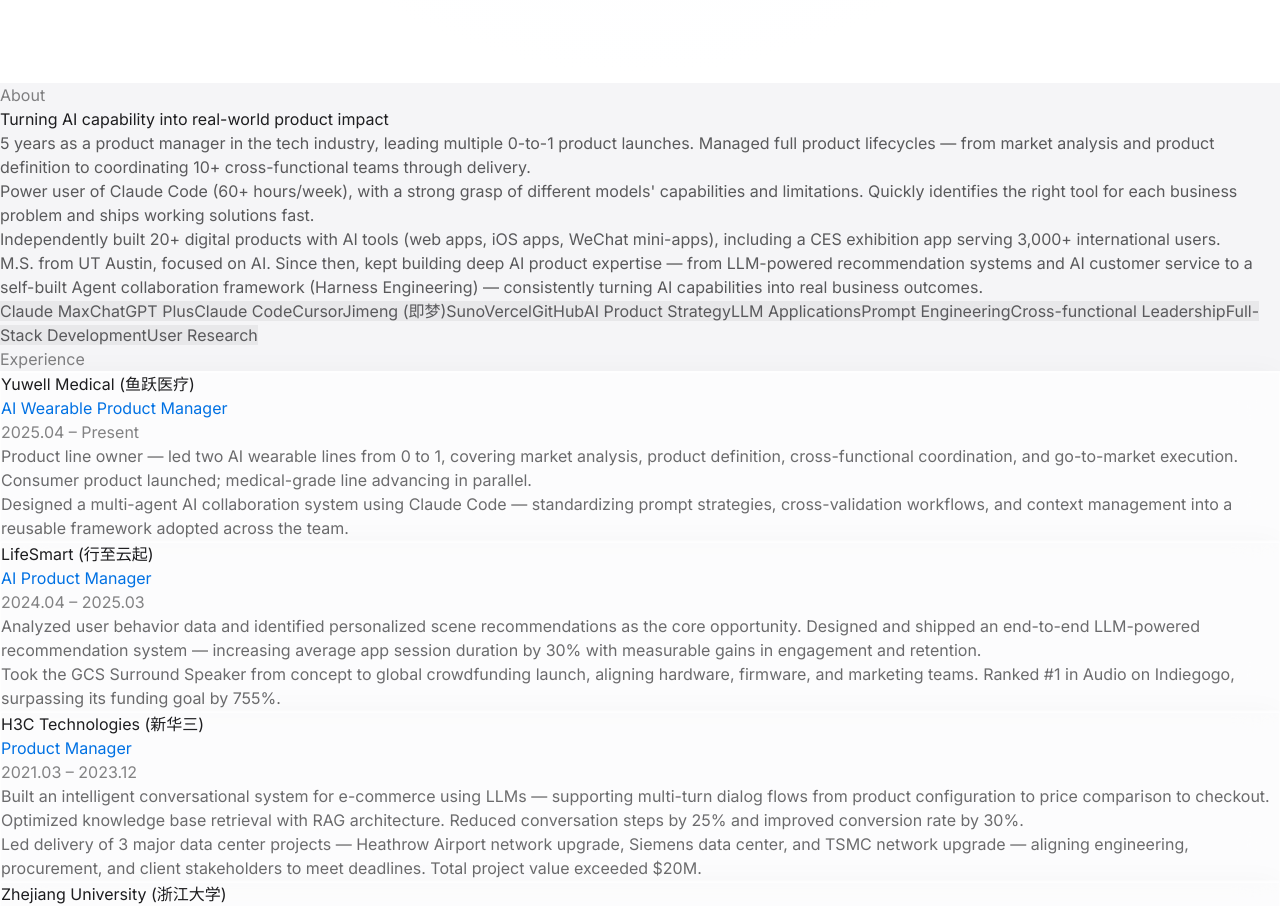
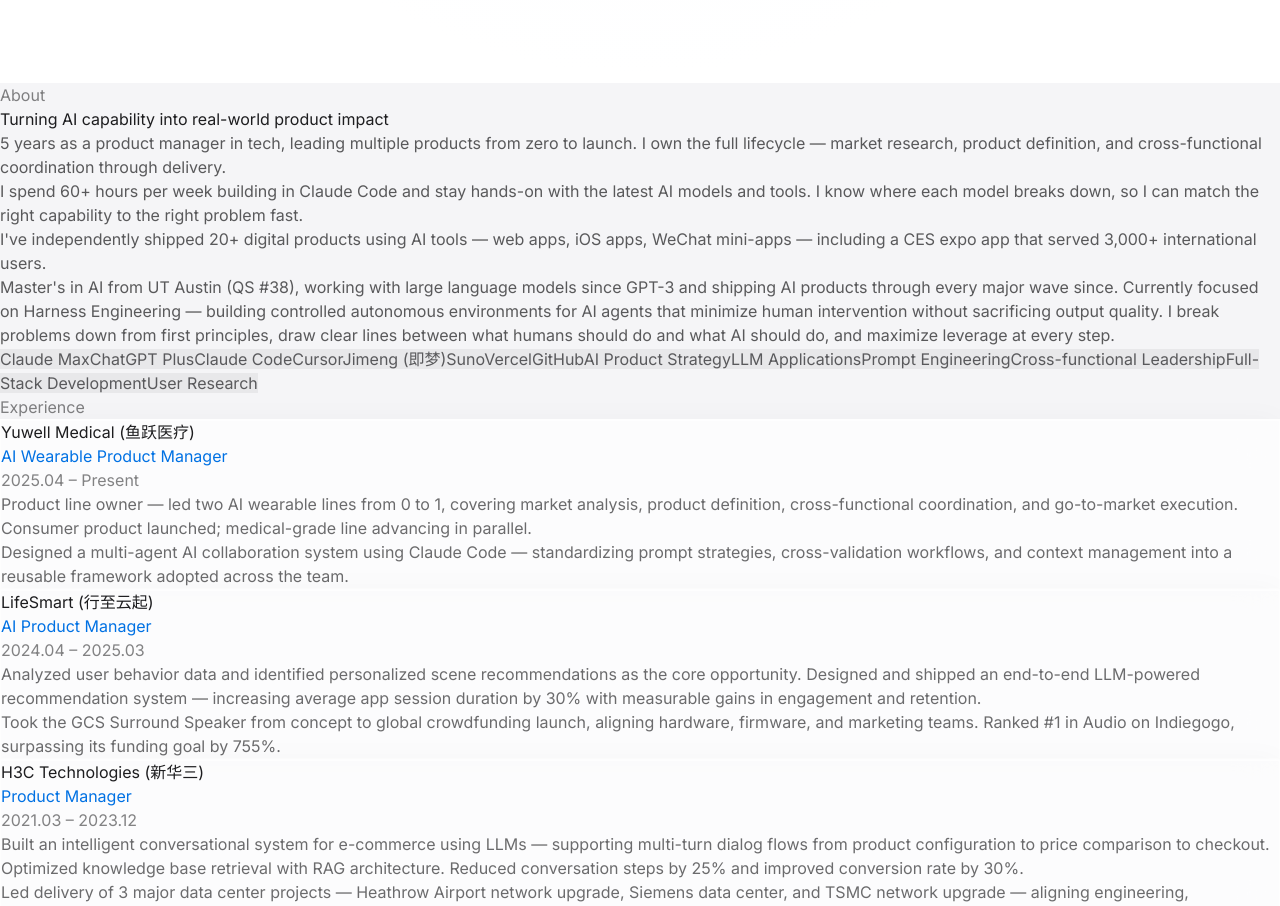
Before and after one commit to RyanYunweiYan/portfolio-light, a React (Vite) app in the folder client/: page / in a window 1280 px wide. Shown: the part 840-1746 px from the top of the page. Built offline with nearby package versions, Linux system fonts and the light colour scheme.

Commit message:
[内容] 个人简介中英文更新 — 最新版本
中文：按 Ryan 最新版本原样更新
英文：3 Agent 并行翻译 + 交叉验证，取最优版本

Co-Authored-By: Claude Opus 4.6 (1M context) <noreply@anthropic.com>

```diff
--- a/client/src/data/siteData.ts
+++ b/client/src/data/siteData.ts
@@ -21,16 +21,16 @@ export const PROFILE = {
   } as BiText,
   bio: {
     en: [
-      "5 years as a product manager in the tech industry, leading multiple 0-to-1 product launches. Managed full product lifecycles — from market analysis and product definition to coordinating 10+ cross-functional teams through delivery.",
-      "Power user of Claude Code (60+ hours/week), with a strong grasp of different models' capabilities and limitations. Quickly identifies the right tool for each business problem and ships working solutions fast.",
-      "Independently built 20+ digital products with AI tools (web apps, iOS apps, WeChat mini-apps), including a CES exhibition app serving 3,000+ international users.",
-      "M.S. from UT Austin, focused on AI. Since then, kept building deep AI product expertise — from LLM-powered recommendation systems and AI customer service to a self-built Agent collaboration framework (Harness Engineering) — consistently turning AI capabilities into real business outcomes.",
+      "5 years as a product manager in tech, leading multiple products from zero to launch. I own the full lifecycle — market research, product definition, and cross-functional coordination through delivery.",
+      "I spend 60+ hours per week building in Claude Code and stay hands-on with the latest AI models and tools. I know where each model breaks down, so I can match the right capability to the right problem fast.",
+      "I've independently shipped 20+ digital products using AI tools — web apps, iOS apps, WeChat mini-apps — including a CES expo app that served 3,000+ international users.",
+      "Master's in AI from UT Austin (QS #38), working with large language models since GPT-3 and shipping AI products through every major wave since. Currently focused on Harness Engineering — building controlled autonomous environments for AI agents that minimize human intervention without sacrificing output quality. I break problems down from first principles, draw clear lines between what humans should do and what AI should do, and maximize leverage at every step.",
     ],
     zh: [
-      "5 年 IT 行业产品经理经验，主导过多次从 0 到 1 的产品落地。以 owner 身份全程推动——从前期市场判断、产品定义，到协调 10+ 跨职能团队完成交付。",
-      "日常深度使用 Claude Code（周均 60+ 小时），对不同模型的能力边界有敏锐判断。面对具体业务，能快速判断用什么工具、怎么用，高效解决问题。",
+      "5 年 IT 行业产品经理经验，主导多个产品从 0 到 1 的落地。以 owner 身份全程推动——从前期市场研究、产品定义，到协调跨职能团队完成交付。",
+      "日常深度使用 Claude Code（周均 60+ 小时），持续使用最前沿 AI 模型与工具，对不同模型能力边界保持敏感，快速为业务匹配最优方案。",
       "独立用 AI 工具开发了 20+ 数字产品（Web 应用、iOS 应用、小程序等），其中 CES 展会应用服务 3,000+ 海外用户。",
-      "UT Austin（QS #38）AI 方向硕士，之后持续深耕 AI 产品——从基于 LLM 的推荐系统、智能客服到自研 Agent 协作体系（Harness Engineering），一直在 AI 与业务结合的一线。",
+      "UT Austin（QS #38）AI 方向硕士，从 GPT-3 开始接触大语言模型，持续深耕 AI 产品实践，经历 AI 技术的多轮迭代。当前聚焦于为 Agent 搭建可控的自主运行环境（Harness Engineering），减少人工干预的同时保证产出质量。善于从第一性原理拆解问题，精准划定人机协作边界，最大化 AI 杠杆效率。",
     ],
   } as BiTextArray,
   email: "yunweiyan@yahoo.com",
```
